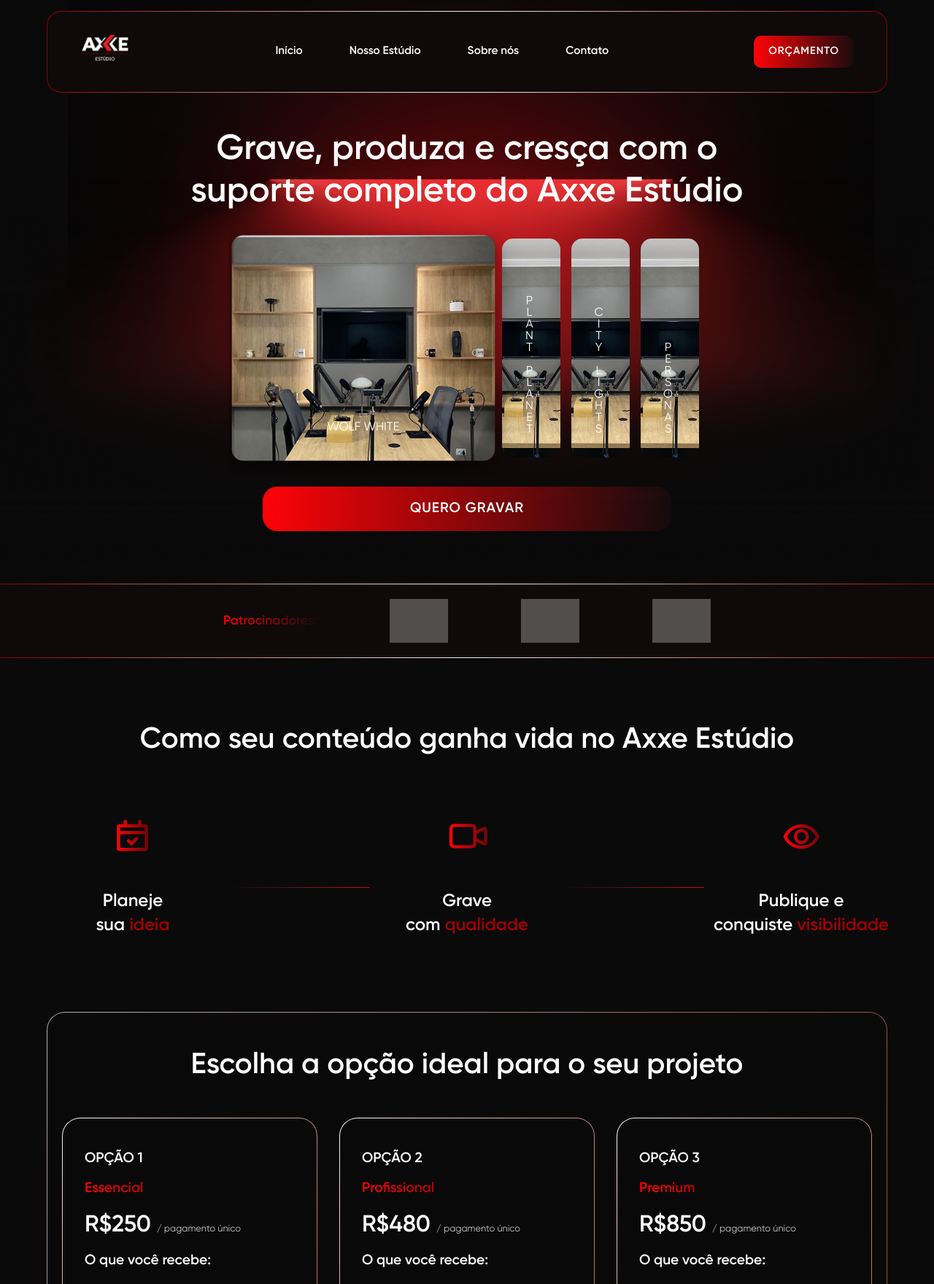
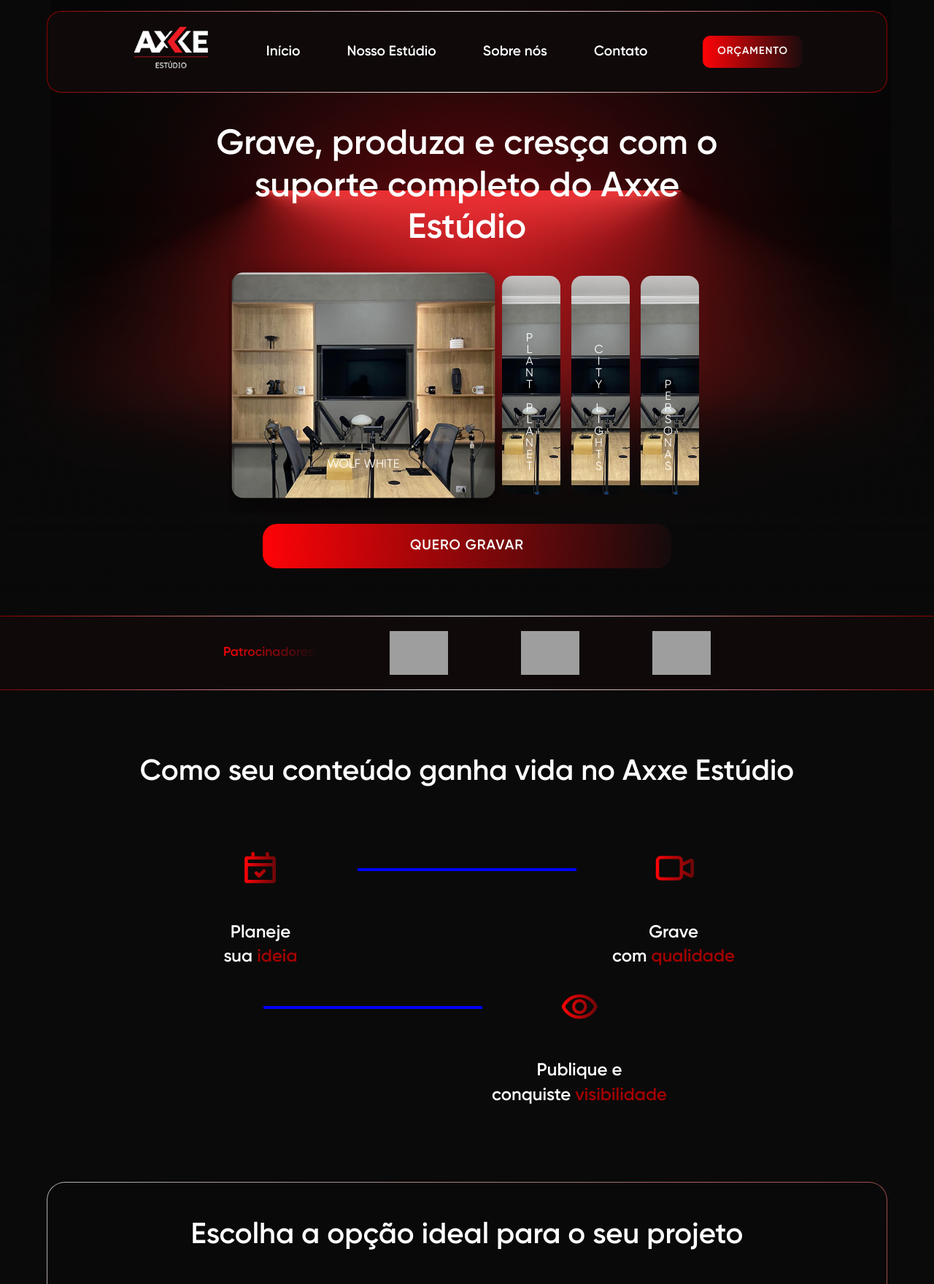
Before and after one commit to Wesley9696/axxestudio, a PHP site: page /index.html in a window 1280 px wide. Shown: the top 1760 px of the page at 73% size. Run offline with PHP 8.4, Linux system fonts and the light colour scheme; grey boxes are pictures that could not be loaded.

Commit message:
Minha mensagem de atualização (Ex: Configuração inicial do projeto)

```diff
--- a/index.html
+++ b/index.html
@@ -72,6 +72,8 @@
                 </div>
 
                 <a href="#" class="btn-primary hero-cta">QUERO GRAVAR</a>
+
+
             </div>
         </section>
 
--- a/style.css
+++ b/style.css
@@ -75,7 +75,7 @@ body::before {
 .container {
     max-width: 1920px;
     margin: 0 auto;
-    padding: 0 20px;
+    padding: 0 90px;
 }
 
 a {
@@ -125,6 +125,7 @@ p {
     border: none;
     text-align: center;
 }
+
 
 .btn-primary:hover {
     background: linear-gradient(to right,
@@ -187,7 +188,7 @@ p {
 }
 
 .logo img {
-    height: clamp(30px, 5vw, 40px);
+    height: clamp(60px, 5vw, 70px);
 }
 
 .main-nav ul {
@@ -200,7 +201,7 @@ p {
     font-weight: 600;
     padding: 5px 0;
     position: relative;
-    font-size: clamp(0.85rem, 1.2vw, 1rem);
+    font-size: clamp(1.2rem, 1.2vw, 1rem);
 }
 
 .main-nav a:hover::after {
@@ -390,8 +391,6 @@ p {
 .patrocinadores-logos img {
     height: clamp(40px, 6vw, 60px);
     width: auto;
-    filter: grayscale(100%) brightness(150%);
-    opacity: 0.3;
 }
 
 .como-funciona-section {
@@ -406,7 +405,7 @@ p {
 .funcionalidades-grid {
     display: flex;
     justify-content: center;
-    align-items: center;
+    align-items: flex-start;
     gap: 8px;
     flex-wrap: wrap;
 }
@@ -423,9 +422,10 @@ p {
 
 .process-connector {
     height: 1px;
-    width: clamp(80px, 15vw, 200px);
+    width: clamp(80px, 25vw, 300px);
     margin-top: 40px;
     object-fit: contain;
+    border: 2px solid blue;
 }
 
 .margin-top p {
```
